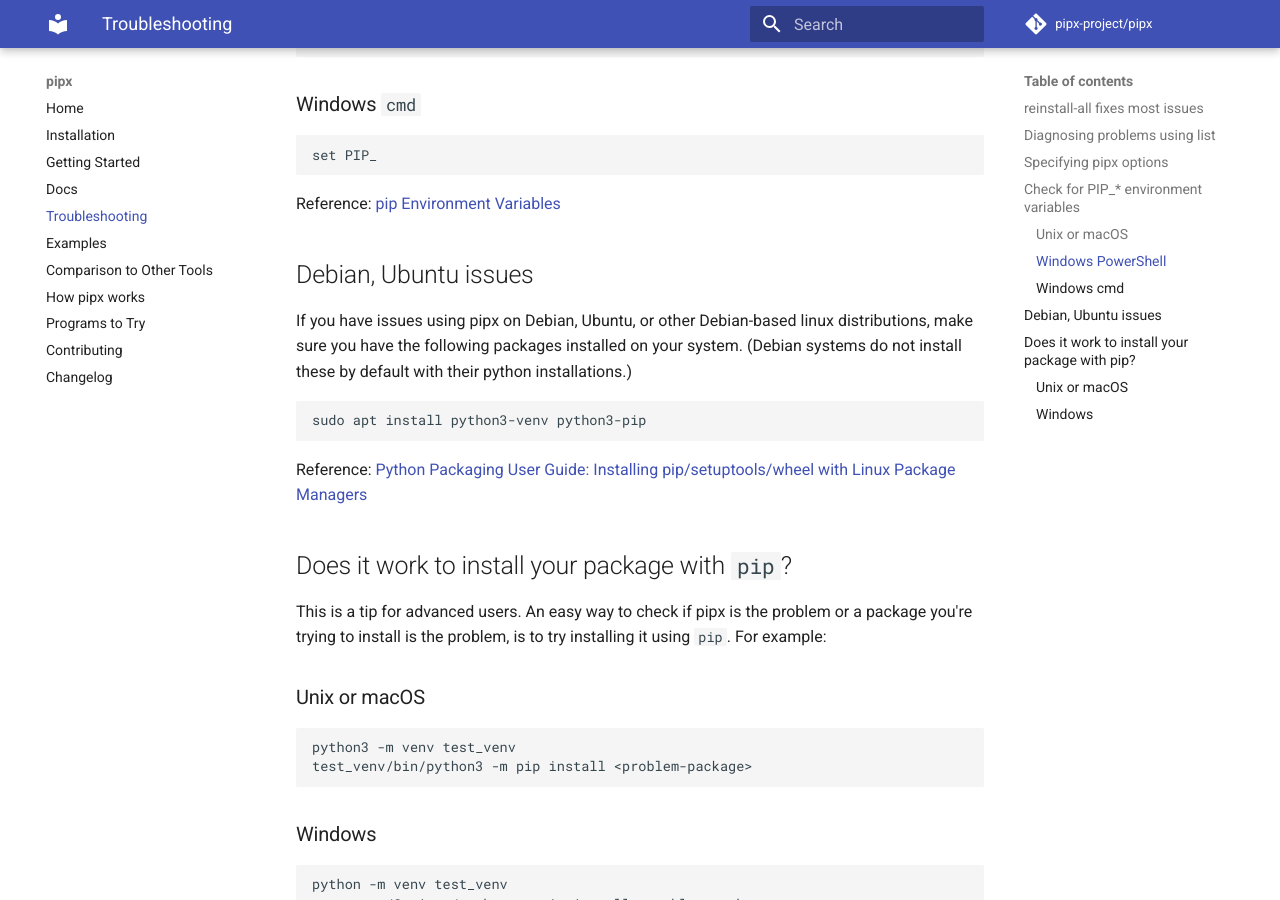
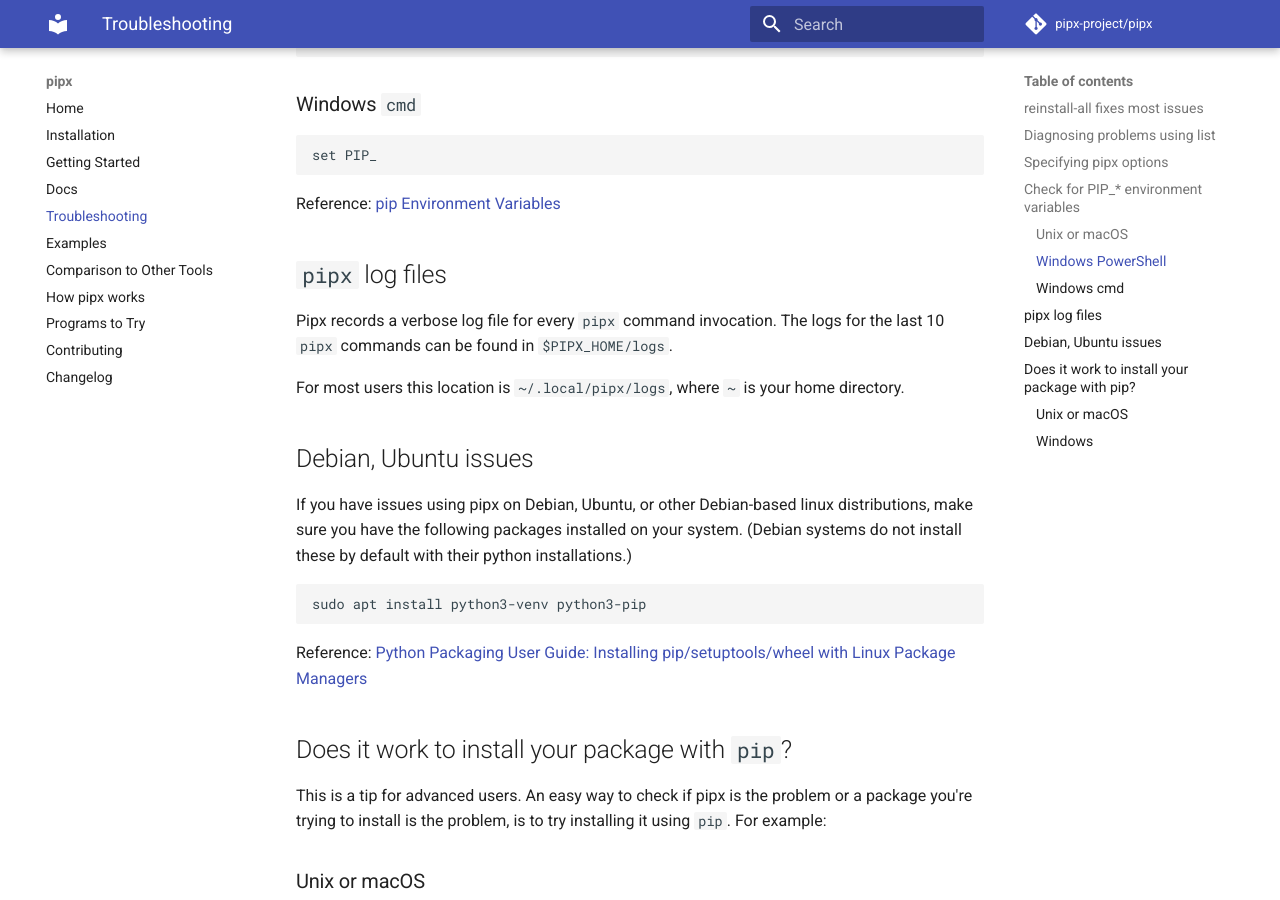
Before and after one commit to pypa/pipx, an MkDocs documentation site: the page built from docs/troubleshooting.md, in a window 1280 px wide and 900 px high, scrolled down 1500 px. Built offline with MkDocs 1.6.1 and Material for MkDocs 9.7.7, drawn with Linux system fonts in a browser that asks for light colours; comment, search, counter and statistics services are not loaded.

Commit message:
Add section on where pipx keeps its logs. (#608)

```diff
--- a/docs/troubleshooting.md
+++ b/docs/troubleshooting.md
@@ -68,6 +68,13 @@
 
 Reference: [pip Environment Variables](https://pip.pypa.io/en/stable/user_guide/#environment-variables)
 
+## `pipx` log files
+Pipx records a verbose log file for every `pipx` command invocation.  The logs
+for the last 10 `pipx` commands can be found in `$PIPX_HOME/logs`.
+
+For most users this location is `~/.local/pipx/logs`, where `~` is your home
+directory.
+
 ## Debian, Ubuntu issues
 
 If you have issues using pipx on Debian, Ubuntu, or other Debian-based linux
```
